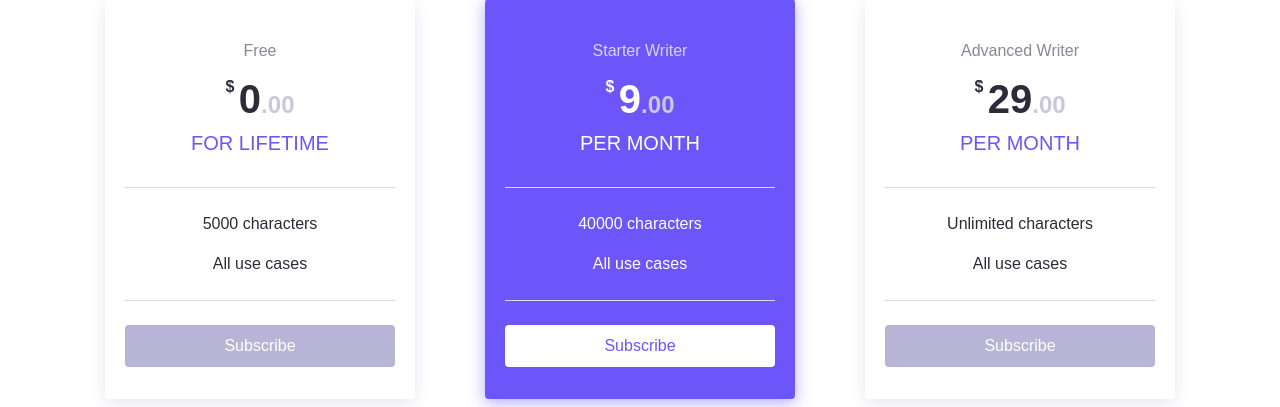
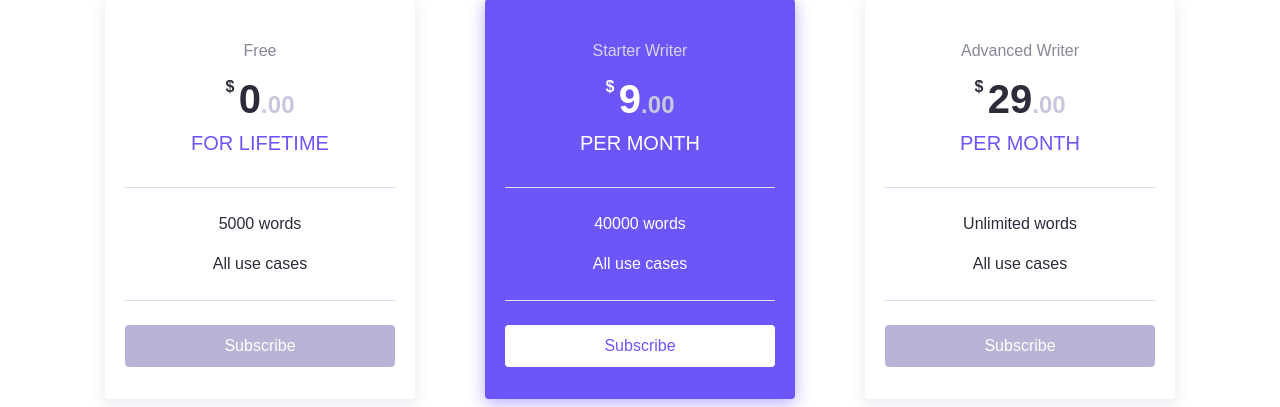
Before and after one commit to adnan760/AI_Content-_Blogging_Platform, a Django app: page / in a window 1280 px wide. Shown: the part 1916-2323 px from the top of the page. Run offline with Django 4.2, Linux system fonts and the light colour scheme; parts of the project's set-up code (start-up, migrations or seed data) failed here and were passed over; some libraries are stand-ins or nearby versions; some web fonts are replaced.

Commit message:
Initial Commit

```diff
--- a/templates/landing/index.html
+++ b/templates/landing/index.html
@@ -106,7 +106,7 @@
             <h5>For Lifetime</h5>
           </div>
           <div class="body">
-            <p>5000 characters</p>
+            <p>5000 words</p>
             <p>All use cases</p>
           </div>
           <div class="footer">
@@ -126,7 +126,7 @@
             <h5>Per Month</h5>
           </div>
           <div class="body">
-            <p>40000 characters</p>
+            <p>40000 words</p>
             <p>All use cases</p>
 
           </div>
@@ -147,7 +147,7 @@
             <h5>Per Month</h5>
           </div>
           <div class="body">
-            <p>Unlimited characters</p>
+            <p>Unlimited words</p>
             <p>All use cases</p>
           </div>
           <div class="footer">
--- a/templates/landing/pricing.html
+++ b/templates/landing/pricing.html
@@ -40,7 +40,7 @@
             <h5>For Lifetime</h5>
           </div>
           <div class="body">
-            <p>5000 characters</p>
+            <p>5000 words</p>
             <p>All use cases</p>
           </div>
           <div class="footer">
@@ -60,7 +60,7 @@
             <h5>Per Month</h5>
           </div>
           <div class="body">
-            <p>40000 characters</p>
+            <p>40000 words</p>
             <p>All use cases</p>
           </div>
           <div class="footer">
@@ -80,7 +80,7 @@
             <h5>Per Month</h5>
           </div>
           <div class="body">
-            <p>Unlimited characters</p>
+            <p>Unlimited words</p>
             <p>All use cases</p>
           </div>
           <div class="footer">
```
